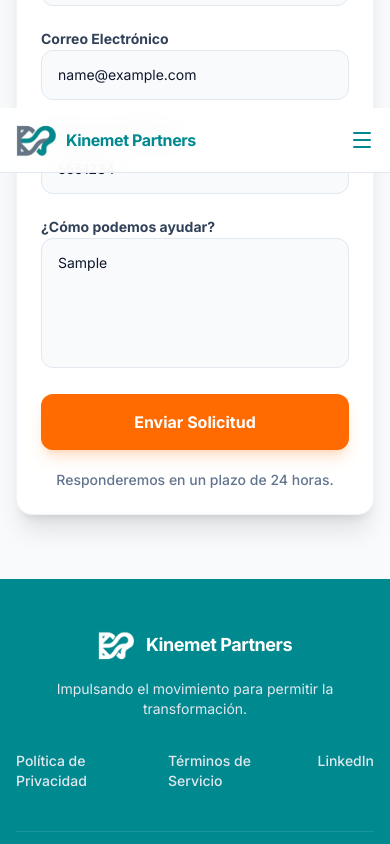
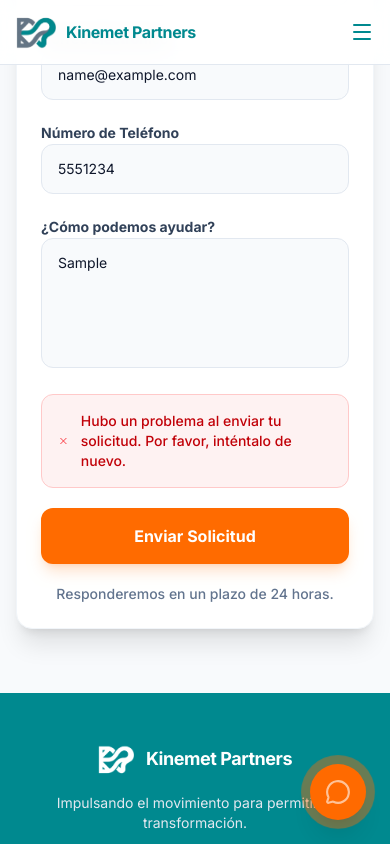
Before and after one commit to pmerida08/kinemet-partners, a React (Vite) app: page / in a window 390 px wide. Both pictures are taken after typing "Sample", "Sample", "name@example.com", "5551234", "Sample" into the empty fields and a click on the button "Enviar Solicitud". Shown: the part 5832-6676 px from the top of the page. Built offline with nearby package versions, Linux system fonts and the light colour scheme; no server answers.

Commit message:
feat: Implement initial Kinemet Partners landing page application with responsive design and contact form.

```diff
--- a/src/App.tsx
+++ b/src/App.tsx
@@ -19,6 +19,53 @@ import WorkerPortal from "./WorkerPortal";
 export default function App() {
   const [mobileNavOpen, setMobileNavOpen] = useState(false);
   const [showWorkerPortal, setShowWorkerPortal] = useState(false);
+  const [formData, setFormData] = useState({
+    nombre: "",
+    empresa: "",
+    email: "",
+    telefono: "",
+    mensaje: "",
+  });
+  const [isSubmitting, setIsSubmitting] = useState(false);
+  const [submitSuccess, setSubmitSuccess] = useState(false);
+  const [submitError, setSubmitError] = useState("");
+
+  const handleSubmit = async (e: React.FormEvent) => {
+    e.preventDefault();
+    setIsSubmitting(true);
+    setSubmitError("");
+    setSubmitSuccess(false);
+
+    try {
+      const response = await fetch(import.meta.env.VITE_N8N_FORM_WEBHOOK_URL, {
+        method: "POST",
+        headers: {
+          "Content-Type": "application/json",
+        },
+        body: JSON.stringify(formData),
+      });
+
+      if (!response.ok) {
+        throw new Error("Network response was not ok");
+      }
+
+      setSubmitSuccess(true);
+      setFormData({
+        nombre: "",
+        empresa: "",
+        email: "",
+        telefono: "",
+        mensaje: "",
+      });
+    } catch (error) {
+      console.error("Error submitting form:", error);
+      setSubmitError(
+        "Hubo un problema al enviar tu solicitud. Por favor, inténtalo de nuevo.",
+      );
+    } finally {
+      setIsSubmitting(false);
+    }
+  };
 
   return (
     <>
@@ -461,10 +508,7 @@ export default function App() {
               </p>
             </div>
             <div className="bg-white rounded-2xl sm:rounded-3xl shadow-xl p-6 sm:p-8 md:p-12 border border-slate-100">
-              <form
-                className="space-y-5 sm:space-y-8"
-                onSubmit={(e) => e.preventDefault()}
-              >
+              <form className="space-y-5 sm:space-y-8" onSubmit={handleSubmit}>
                 {/* Row 1 */}
                 <div className="grid sm:grid-cols-2 gap-5 sm:gap-8">
                   <div className="space-y-1.5 sm:space-y-2">
@@ -475,6 +519,11 @@ export default function App() {
                       className="w-full px-4 sm:px-5 py-3.5 sm:py-4 rounded-xl bg-slate-50 border border-slate-200 focus:bg-white focus:ring-2 focus:ring-accent focus:border-accent outline-none transition-all text-sm sm:text-base"
                       placeholder="Juan Pérez"
                       type="text"
+                      required
+                      value={formData.nombre}
+                      onChange={(e) =>
+                        setFormData({ ...formData, nombre: e.target.value })
+                      }
                     />
                   </div>
                   <div className="space-y-1.5 sm:space-y-2">
@@ -485,6 +534,10 @@ export default function App() {
                       className="w-full px-4 sm:px-5 py-3.5 sm:py-4 rounded-xl bg-slate-50 border border-slate-200 focus:bg-white focus:ring-2 focus:ring-accent focus:border-accent outline-none transition-all text-sm sm:text-base"
                       placeholder="Acme Corp"
                       type="text"
+                      value={formData.empresa}
+                      onChange={(e) =>
+                        setFormData({ ...formData, empresa: e.target.value })
+                      }
                     />
                   </div>
                 </div>
@@ -498,6 +551,11 @@ export default function App() {
                       className="w-full px-4 sm:px-5 py-3.5 sm:py-4 rounded-xl bg-slate-50 border border-slate-200 focus:bg-white focus:ring-2 focus:ring-accent focus:border-accent outline-none transition-all text-sm sm:text-base"
                       placeholder="juan@empresa.com"
                       type="email"
+                      required
+                      value={formData.email}
+                      onChange={(e) =>
+                        setFormData({ ...formData, email: e.target.value })
+                      }
                     />
                   </div>
                   <div className="space-y-1.5 sm:space-y-2">
@@ -508,6 +566,10 @@ export default function App() {
                       className="w-full px-4 sm:px-5 py-3.5 sm:py-4 rounded-xl bg-slate-50 border border-slate-200 focus:bg-white focus:ring-2 focus:ring-accent focus:border-accent outline-none transition-all text-sm sm:text-base"
                       placeholder="+34 000 000 000"
                       type="tel"
+                      value={formData.telefono}
+                      onChange={(e) =>
+                        setFormData({ ...formData, telefono: e.target.value })
+                      }
                     />
                   </div>
                 </div>
@@ -520,13 +582,61 @@ export default function App() {
                     className="w-full px-4 sm:px-5 py-3.5 sm:py-4 rounded-xl bg-slate-50 border border-slate-200 focus:bg-white focus:ring-2 focus:ring-accent focus:border-accent outline-none transition-all resize-none text-sm sm:text-base"
                     placeholder="Describa brevemente su desafío organizacional..."
                     rows={5}
+                    required
+                    value={formData.mensaje}
+                    onChange={(e) =>
+                      setFormData({ ...formData, mensaje: e.target.value })
+                    }
                   />
                 </div>
+
+                {submitSuccess && (
+                  <div className="p-4 bg-emerald-50 border border-emerald-200 text-emerald-700 rounded-xl text-sm font-medium flex items-center gap-3">
+                    <CheckCircle2 className="w-5 h-5 text-emerald-500" />
+                    ¡Solicitud enviada con éxito! Nos pondremos en contacto
+                    pronto.
+                  </div>
+                )}
+
+                {submitError && (
+                  <div className="p-4 bg-red-50 border border-red-200 text-red-700 rounded-xl text-sm font-medium flex items-center gap-3">
+                    <X className="w-5 h-5 text-red-500" />
+                    {submitError}
+                  </div>
+                )}
+
                 <button
-                  className="w-full bg-accent text-white py-4 sm:py-5 rounded-xl font-bold text-base sm:text-lg hover:bg-accent/90 transition-all shadow-lg shadow-accent/20"
+                  className="w-full bg-accent text-white py-4 sm:py-5 rounded-xl font-bold text-base sm:text-lg hover:bg-accent/90 transition-all shadow-lg shadow-accent/20 disabled:opacity-70 disabled:cursor-not-allowed flex justify-center items-center gap-2"
                   type="submit"
+                  disabled={isSubmitting}
                 >
-                  Enviar Solicitud
+                  {isSubmitting ? (
+                    <>
+                      <svg
+                        className="animate-spin -ml-1 mr-2 h-5 w-5 text-white"
+                        xmlns="http://www.w3.org/2000/svg"
+                        fill="none"
+                        viewBox="0 0 24 24"
+                      >
+                        <circle
+                          className="opacity-25"
+                          cx="12"
+                          cy="12"
+                          r="10"
+                          stroke="currentColor"
+                          strokeWidth="4"
+                        ></circle>
+                        <path
+                          className="opacity-75"
+                          fill="currentColor"
+                          d="M4 12a8 8 0 018-8V0C5.373 0 0 5.373 0 12h4zm2 5.291A7.962 7.962 0 014 12H0c0 3.042 1.135 5.824 3 7.938l3-2.647z"
+                        ></path>
+                      </svg>
+                      Enviando...
+                    </>
+                  ) : (
+                    "Enviar Solicitud"
+                  )}
                 </button>
                 <p className="text-center text-sm text-slate-500 font-medium">
                   Responderemos en un plazo de 24 horas.
```
